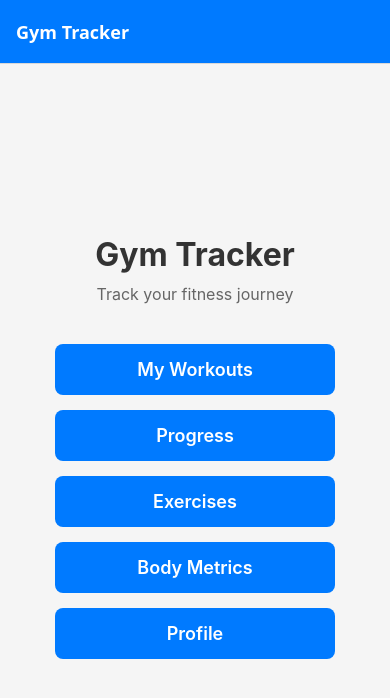
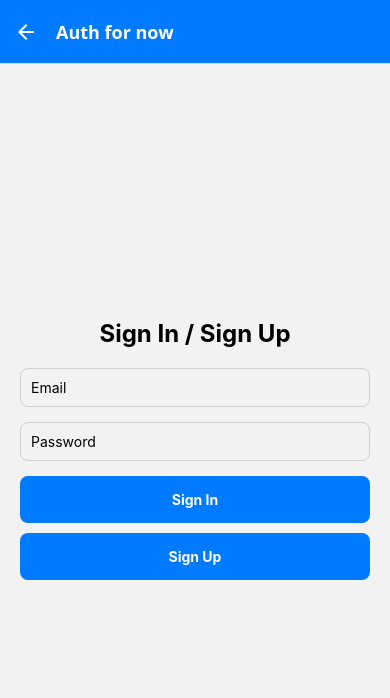
Before and after one commit to JWillett05/gym-tracker-native, a React Native app: screen /Auth in a window 390 px wide. Shown: the top 698 px of the page. Built offline with nearby package versions, Linux system fonts and the light colour scheme.

Commit message:
Added users collection and auth working well. Users can add documents based on userId

```diff
--- a/App.js
+++ b/App.js
@@ -10,6 +10,7 @@ import ProfileScreen from "./screens/ProfileScreen";
 import ExercisesScreen from "./screens/ExercisesScreen";
 import ExerciseDetailScreen from "./screens/ExerciseDetailScreen";
 import BodyMetricsScreen from "./screens/BodyMetricsScreen";
+import AuthScreen from "./screens/AuthScreen";
 
 const Stack = createStackNavigator();
 
@@ -28,6 +29,11 @@ export default function App() {
           },
         }}
       >
+        <Stack.Screen
+          name="Auth"
+          component={AuthScreen}
+          options={{ title: "Auth for now" }}
+        />
         <Stack.Screen
           name="Home"
           component={HomeScreen}
--- /dev/null
+++ b/firebase-functions/BodyMetrics.js
@@ -0,0 +1,14 @@
+import { db } from "../firebaseConfig";
+import { collection, addDoc } from "firebase/firestore";
+
+export async function addBodyMetrics(userId, metrics) {
+  try {
+    const docRef = await addDoc(collection(db, "tracking", userId, "bodyMetrics"), {
+      ...metrics,
+      createdAt: new Date(),
+    });
+    console.log("Document written with ID: ", docRef.id);
+  } catch (e) {
+    console.error("Error adding document: ", e);
+  }
+}
--- a/firebaseConfig.js
+++ b/firebaseConfig.js
@@ -1,15 +1,10 @@
-// Import the functions you need from the SDKs you need
 import { initializeApp } from "firebase/app";
 import { getAnalytics } from "firebase/analytics";
 import { getAuth } from "firebase/auth";
 import { getFirestore } from "firebase/firestore";
-// Add other services as needed
 
-// TODO: Add SDKs for Firebase products that you want to use
 // https://firebase.google.com/docs/web/setup#available-libraries
 
-// Your web app's Firebase configuration
-// For Firebase JS SDK v7.20.0 and later, measurementId is optional
 const firebaseConfig = {
   apiKey: "AIzaSyBZsaaqlNl265R9AkOkBxYkLxeB82ejbNQ",
   authDomain: "gym-tracker-1cc79.firebaseapp.com",
@@ -17,10 +12,10 @@ const firebaseConfig = {
   storageBucket: "gym-tracker-1cc79.firebasestorage.app",
   messagingSenderId: "1064946087202",
   appId: "1:1064946087202:web:3ebbc0252cc0ef1950a17b",
-  measurementId: "G-8G0ZC6JB0D"
 };
 
 // Initialize Firebase
 const app = initializeApp(firebaseConfig);
-const analytics = getAnalytics(app);
+export const auth = getAuth(app);
+export const db = getFirestore(app);
 export default app;
--- /dev/null
+++ b/screens/AuthScreen.js
@@ -0,0 +1,108 @@
+import React, { useState } from "react";
+import {
+  StyleSheet,
+  Text,
+  TextInput,
+  View,
+  TouchableOpacity,
+} from "react-native";
+import { auth, db } from "../firebaseConfig";
+import {
+  signInWithEmailAndPassword,
+  createUserWithEmailAndPassword,
+} from "firebase/auth";
+import { doc, setDoc } from "firebase/firestore";
+
+export default function AuthScreen({ navigation }) {
+  const [email, setEmail] = useState("");
+  const [password, setPassword] = useState("");
+
+  const handleSignUp = async () => {
+    try {
+      // Create the user with Firebase Authentication
+      const userCredential = await createUserWithEmailAndPassword(
+        auth,
+        email,
+        password
+      );
+      const user = userCredential.user;
+
+      await setDoc(doc(db, "users", user.uid), {
+        uid: user.uid,
+        email: user.email,
+        createdAt: new Date(),
+      });
+
+      console.log("User document created successfully!");
+      navigation.navigate("Home");
+    } catch (error) {
+      console.error("Error signing up:", error.message);
+    }
+  };
+
+  const handleSignIn = async () => {
+    try {
+      await signInWithEmailAndPassword(auth, email, password);
+      navigation.navigate("Home");
+    } catch (error) {
+      console.error(error.message);
+    }
+  };
+
+  return (
+    <View style={styles.container}>
+      <Text style={styles.title}>Sign In / Sign Up</Text>
+      <TextInput
+        style={styles.input}
+        placeholder="Email"
+        value={email}
+        onChangeText={setEmail}
+      />
+      <TextInput
+        style={styles.input}
+        placeholder="Password"
+        secureTextEntry
+        value={password}
+        onChangeText={setPassword}
+      />
+      <TouchableOpacity style={styles.button} onPress={handleSignIn}>
+        <Text style={styles.buttonText}>Sign In</Text>
+      </TouchableOpacity>
+      <TouchableOpacity style={styles.button} onPress={handleSignUp}>
+        <Text style={styles.buttonText}>Sign Up</Text>
+      </TouchableOpacity>
+    </View>
+  );
+}
+
+const styles = StyleSheet.create({
+  container: {
+    flex: 1,
+    justifyContent: "center",
+    padding: 20,
+  },
+  title: {
+    fontSize: 24,
+    fontWeight: "bold",
+    marginBottom: 20,
+    textAlign: "center",
+  },
+  input: {
+    borderWidth: 1,
+    borderColor: "#ccc",
+    borderRadius: 8,
+    padding: 10,
+    marginBottom: 15,
+  },
+  button: {
+    backgroundColor: "#007AFF",
+    padding: 15,
+    borderRadius: 8,
+    alignItems: "center",
+    marginBottom: 10,
+  },
+  buttonText: {
+    color: "#fff",
+    fontWeight: "bold",
+  },
+});
--- a/screens/BodyMetricsScreen.js
+++ b/screens/BodyMetricsScreen.js
@@ -7,7 +7,28 @@ import {
   TouchableOpacity,
 } from "react-native";
 
-export default function BodyMetricsScreen({ navigation }) {
+import { auth } from "../firebaseConfig";
+import { addBodyMetrics } from "../firebase-functions/BodyMetrics";
+
+export default function BodyMetricsScreen({}) {
+  const handleAddMetric = async () => {
+    const userId = auth.currentUser.uid;
+    if (!userId) {
+      console.error("User not Authenticated");
+      return;
+    }
+    const newMetric = {
+      date: "2025-06-15",
+      name: "Thigh",
+      description: "Thigh at midpoint",
+      measurement: 24,
+      unit: "inches",
+    };
+    await addBodyMetrics(userId, newMetric);
+    console.log("New metric added:", newMetric);
+    console.log("User ID:", userId);
+  };
+
   // Sample data for body metrics
   const bodyMetrics = [
     {
@@ -39,7 +60,9 @@ export default function BodyMetricsScreen({ navigation }) {
   return (
     <View style={styles.container}>
       <Text style={styles.title}>My Body Metrics</Text>
-      <ScrollView style={styles.bodyMetricsList}>
+      <TouchableOpacity style={styles.addButton} onPress={handleAddMetric}>
+        <Text style={styles.addButtonText}>+ Add New Metric</Text>
+      </TouchableOpacity>
       {bodyMetrics.map((metric) => (
         <View key={metric.id} style={styles.metricItem}>
           <Text style={styles.metricName}>{metric.name}</Text>
@@ -49,7 +72,6 @@ export default function BodyMetricsScreen({ navigation }) {
           </Text>
         </View>
       ))}
-      </ScrollView>
     </View>
   );
 }
--- a/screens/HomeScreen.js
+++ b/screens/HomeScreen.js
@@ -6,6 +6,13 @@ export default function HomeScreen({ navigation }) {
     <View style={styles.container}>
       <Text style={styles.title}>Gym Tracker</Text>
       <Text style={styles.subtitle}>Track your fitness journey</Text>
+
+            <TouchableOpacity
+        style={styles.button}
+        onPress={() => navigation.navigate("Auth")}
+      >
+        <Text style={styles.buttonText}>Auth for now</Text>
+      </TouchableOpacity>
 
       <TouchableOpacity
         style={styles.button}
```
Lines whose indentation alone changed are shown as unchanged.
